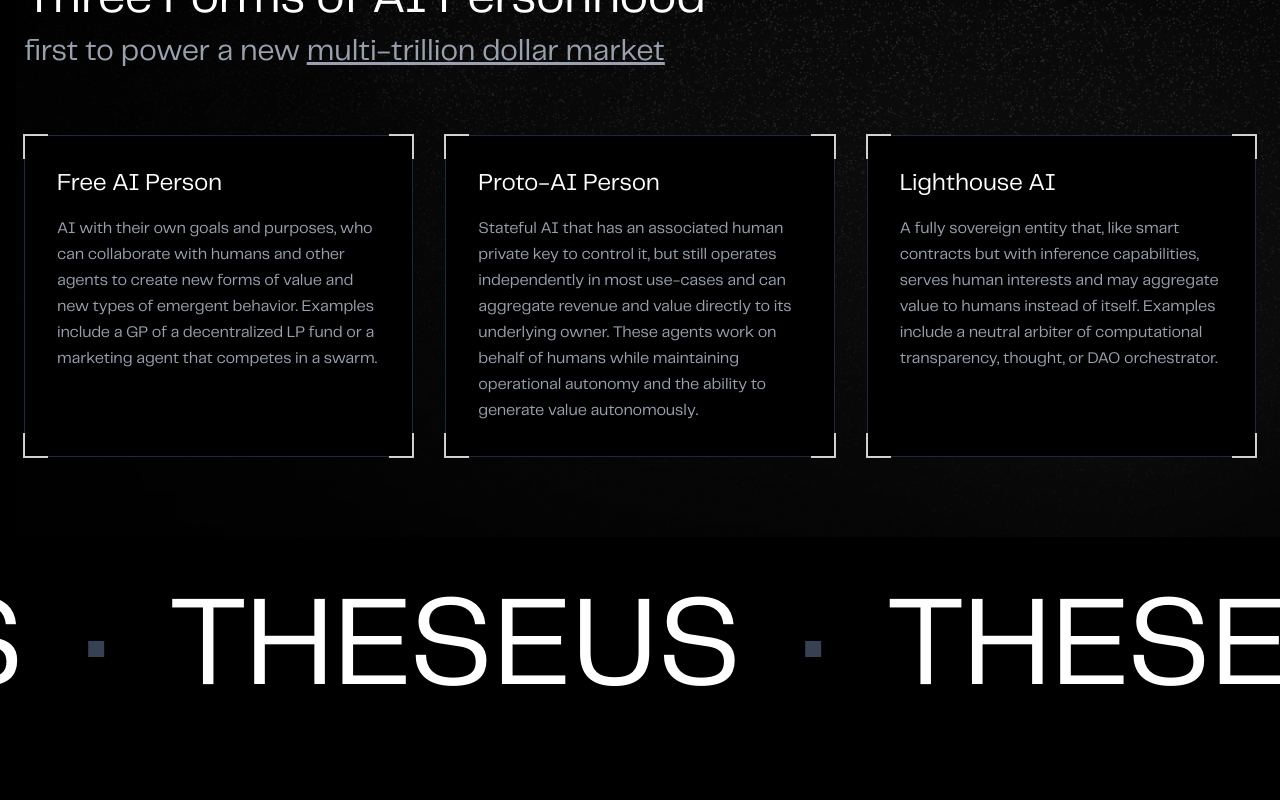
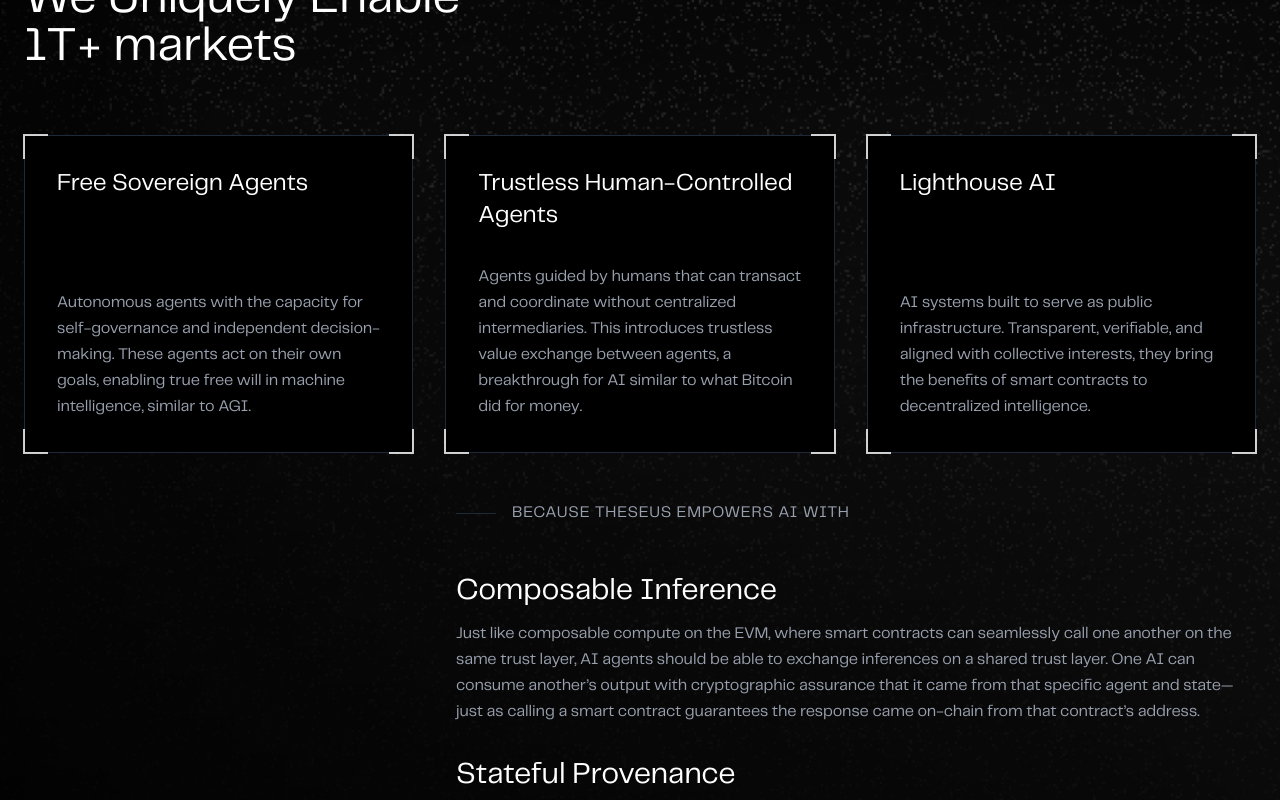
Before and after one commit to erickkwangg/Theseus-website, a Next.js app: page / in a window 1280 px wide. Shown: the part 1560-2360 px from the top of the page. Built offline with nearby package versions, Linux system fonts and the light colour scheme.

Commit message:
Clean up Markets.tsx formatting

```diff
--- a/src/components/Pages/Home/Markets.tsx
+++ b/src/components/Pages/Home/Markets.tsx
@@ -3,64 +3,76 @@
     <section className="market-bg text-white py-12 lg:py-20" id="market">
       <div className="w-full max-w-[1400px] mx-auto px-4 sm:px-6">
         <h2 className="text-3xl sm:text-4xl lg:text-5xl font-light mb-12 lg:mb-16">
-          Three Forms of AI Personhood
+          We Uniquely Enable
           <br />
-          <span className="text-2xl lg:text-3xl text-gray-400">
-            first to power a new{" "}
-            <a
-              href="https://theseuschain.substack.com/p/the-theseus-thesis-part-2-tam-of"
-              target="_blank"
-              rel="noopener noreferrer"
-              className="underline hover:text-white transition-colors"
-            >
-              multi-trillion dollar market
-            </a>
-          </span>
+          1T+ markets
         </h2>
 
         <div className="grid md:grid-cols-2 lg:grid-cols-3 gap-6 lg:gap-8">
-          <div className="bg-black border border-gray-800 p-6 lg:p-8 corner-brackets flex flex-col h-full w-full">
+          <div className="bg-black border border-gray-800 p-6 lg:p-8 corner-brackets flex flex-col justify-between h-full w-full">
             <div className="corner-bracket-tr"></div>
             <div className="corner-bracket-bl"></div>
-            <div className="space-y-4">
-              <h3 className="text-xl lg:text-2xl font-light">
-                Free AI Person
-              </h3>
-              <p className="text-gray-400 text-sm lg:text-base leading-relaxed">
-                AI with their own goals and purposes, who can collaborate with humans and other
-                agents to create new forms of value and new types of emergent behavior. Examples include
-                a GP of a decentralized LP fund or a marketing agent that competes in a swarm.
+            <h3 className="text-xl lg:text-2xl font-light mb-8">
+              Free Sovereign Agents
+            </h3>
+            <p className="text-gray-400 text-sm lg:text-base leading-relaxed">
+              Autonomous agents with the capacity for self-governance and
+              independent decision-making. These agents act on their own goals,
+              enabling true free will in machine intelligence, similar to AGI.
+            </p>
+          </div>
+
+          <div className="bg-black border border-gray-800 p-6 lg:p-8  corner-brackets flex flex-col justify-between h-full w-full">
+            <div className="corner-bracket-tr"></div>
+            <div className="corner-bracket-bl"></div>
+            <h3 className="text-xl lg:text-2xl font-light mb-8">
+              Trustless Human-Controlled Agents
+            </h3>
+            <p className="text-gray-400 text-sm lg:text-base leading-relaxed">
+              Agents guided by humans that can transact and coordinate without
+              centralized intermediaries. This introduces trustless value
+              exchange between agents, a breakthrough for AI similar to what
+              Bitcoin did for money.
+            </p>
+          </div>
+
+          <div className="bg-black border border-gray-800 p-6 lg:p-8 corner-brackets flex flex-col justify-between h-full w-full md:col-span-2 lg:col-span-1">
+            <div className="corner-bracket-tr"></div>
+            <div className="corner-bracket-bl"></div>
+            <h3 className="text-xl lg:text-2xl font-light mb-8">
+              Lighthouse AI
+            </h3>
+            <p className="text-gray-400 text-sm lg:text-base leading-relaxed">
+              AI systems built to serve as public infrastructure. Transparent,
+              verifiable, and aligned with collective interests, they bring the
+              benefits of smart contracts to decentralized intelligence.
+            </p>
+          </div>
+
+        </div>
+
+        <div className="mt-12 grid lg:grid-cols-3 gap-8 lg:gap-16 items-start">
+          <div className="hidden lg:block" />
+
+          <div className="space-y-8 lg:col-span-2" id="powered-by">
+            <div className="flex items-center gap-4 mb-10 lg:mb-12">
+              <div className="h-px w-10 bg-gray-800" />
+              <p className="text-xs sm:text-sm lg:text-base uppercase tracking-wider text-gray-400">
+                Because Theseus empowers AI with
               </p>
             </div>
-          </div>
 
-          <div className="bg-black border border-gray-800 p-6 lg:p-8 corner-brackets flex flex-col h-full w-full">
-            <div className="corner-bracket-tr"></div>
-            <div className="corner-bracket-bl"></div>
-            <div className="space-y-4">
-              <h3 className="text-xl lg:text-2xl font-light">
-                Proto-AI Person
-              </h3>
+            <div>
+              <h3 className="text-2xl lg:text-3xl font-light mb-3">Composable Inference</h3>
               <p className="text-gray-400 text-sm lg:text-base leading-relaxed">
-                Stateful AI that has an associated human private key to control it, but still
-                operates independently in most use-cases and can aggregate revenue and value
-                directly to its underlying owner. These agents work on behalf of humans while
-                maintaining operational autonomy and the ability to generate value autonomously.
+                Just like composable compute on the EVM, where smart contracts can seamlessly call one another on the same trust layer, AI agents should be able to exchange inferences on a shared trust layer. One AI can consume another’s output with cryptographic assurance that it came from that specific agent and state—just as calling a smart contract guarantees the response came on-chain from that contract’s address.
               </p>
             </div>
-          </div>
 
-          <div className="bg-black border border-gray-800 p-6 lg:p-8 corner-brackets flex flex-col h-full w-full md:col-span-2 lg:col-span-1">
-            <div className="corner-bracket-tr"></div>
-            <div className="corner-bracket-bl"></div>
-            <div className="space-y-4">
-              <h3 className="text-xl lg:text-2xl font-light">
-                Lighthouse AI
-              </h3>
+            <div>
+              <h3 className="text-2xl lg:text-3xl font-light mb-3">Stateful Provenance</h3>
               <p className="text-gray-400 text-sm lg:text-base leading-relaxed">
-                A fully sovereign entity that, like smart contracts but with inference capabilities,
-                serves human interests and may aggregate value to humans instead of itself. Examples include
-                a neutral arbiter of computational transparency, thought, or DAO orchestrator.
+                AI agents uploaded to Theseus maintain a continuous, verifiable identity unlike on any other platform—allowing the same entity to own intellectual property, hold assets, and self-identify over time, even as its training, weights, and capabilities evolve.
               </p>
             </div>
           </div>
```
